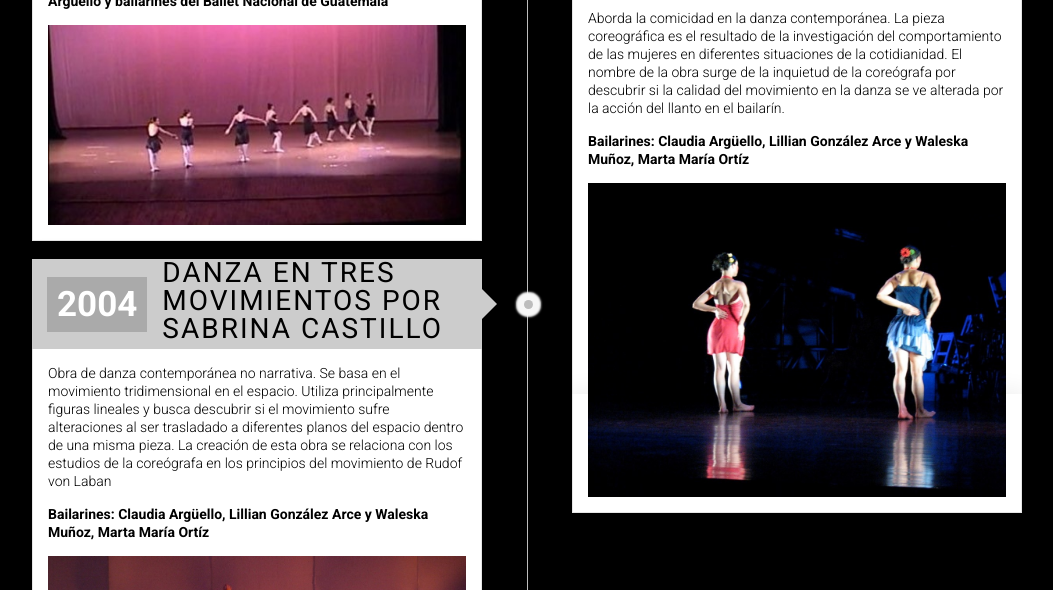
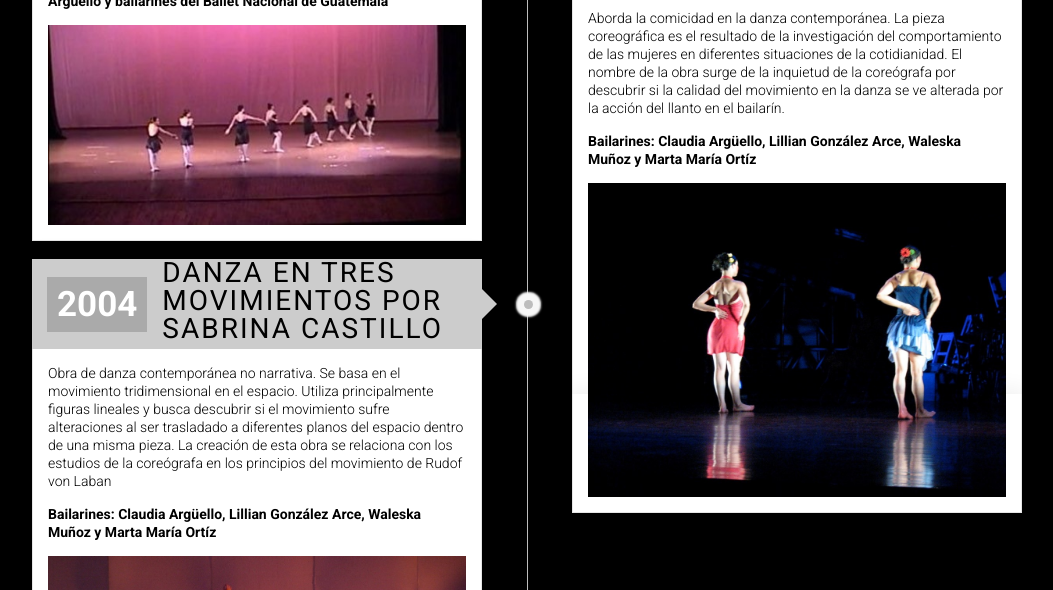
Before and after one commit to JoseMan200124/momentum2, a plain HTML site: page index.html in a window 1280 px wide. Shown: the part 2220-2810 px from the top of the page, without its empty margins (113-1166 px from the left). Drawn offline with nearby package versions, Linux system fonts and the light colour scheme; files whose address does not match are found by name.

Commit message:
Update index.html

```diff
--- a/index.html
+++ b/index.html
@@ -185,7 +185,7 @@
 			</div>
 			<div class="body">
 				<p>Aborda la comicidad en la danza contemporánea. La pieza coreográfica es el resultado de la investigación del comportamiento de las mujeres en diferentes situaciones de la cotidianidad. El nombre de la obra surge de la inquietud de la coreógrafa por descubrir si la calidad del movimiento en la danza se ve alterada por la acción del llanto en el bailarín. </p>
-                <p><strong>Bailarines: Claudia Argüello, Lillian González Arce y Waleska Muñoz, Marta María Ortíz</strong></p>
+                <p><strong>Bailarines: Claudia Argüello, Lillian González Arce, Waleska Muñoz y Marta María Ortíz</strong></p>
 				<img data-aos="fade-up"
      data-aos-duration="500" src="/images/img2.jpg" alt="Graphic">
 			</div>
@@ -200,7 +200,7 @@
 			</div>
 			<div class="body">
 				<p>Obra de danza contemporánea no narrativa. Se basa en el movimiento tridimensional en el espacio. Utiliza principalmente figuras lineales y busca descubrir si el movimiento sufre alteraciones al ser trasladado a diferentes planos del espacio dentro de una misma pieza. La creación de esta obra se relaciona con los estudios de la coreógrafa en los principios del movimiento de Rudof von Laban</p>
-                <p><strong>Bailarines: Claudia Argüello, Lillian González Arce y Waleska Muñoz, Marta María Ortíz </strong></p>
+                <p><strong>Bailarines: Claudia Argüello, Lillian González Arce, Waleska Muñoz y Marta María Ortíz </strong></p>
 				<img data-aos="fade-up"
      data-aos-duration="500" src="/images/img3.jpg" alt="Graphic">
 			</div>
```
